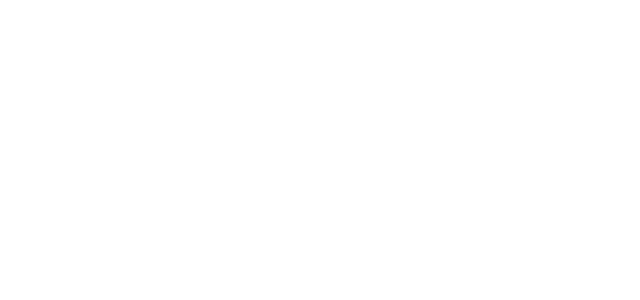
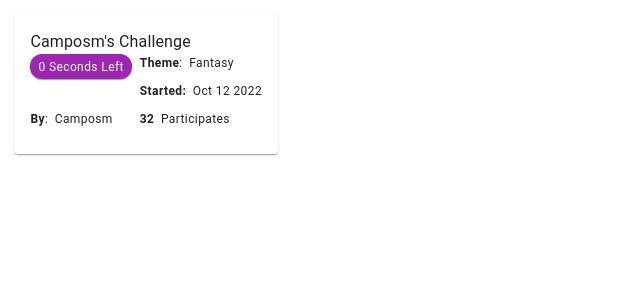
Before and after one commit to CamposmDev/TileTown, a React (Create React App) app in the folder client/: page /cards in a window 1280 px wide. Before the commit this address had no page. Shown: the top 300 px of the page, without its empty margins (0-640 px from the left). Built offline with nearby package versions, Linux system fonts and the light colour scheme.

Commit message:
Implemented Contest Card

```diff
--- a/client/src/App.tsx
+++ b/client/src/App.tsx
@@ -4,18 +4,20 @@
 import { SplashScreen, LoginScreen, RegisterScreen, MainFeedScreen, AccountSettingsScreen, TilesetEditorScreen, TilemapEditorScreen } from './components/screen';
 import WelcomeMenu from './components/menu/WelcomeMenu';
 import UserMenu from './components/menu/UserMenu';
+import CardTester from './components/CardTester';
 
 /**
  * Pixel Editors
  * @see https://github.com/alekspopovic/pixel-art-drawing-editor
  * @see https://github.com/satansdeer/drawing-react-canvas/tree/master/src
  * @see https://github.com/CodingGarden/react-pixel-art-maker
+ * @see https://github.com/0shuvo0/pilex-art.git
  *
  * Color Picker
  * @see https://www.npmjs.com/package/material-ui-color-picker
  */
 
-function App() {
+const App = () => {
   return (
     <BrowserRouter>
       <Routes>
@@ -27,6 +29,7 @@
         )}
       </Routes>
       <Routes>
+        <Route path='/cards' element={<CardTester/>}/>
         <Route path='/' element={<SplashScreen/>} />
         <Route path='/login' element={<LoginScreen/>} />
         <Route path='/register' element={<RegisterScreen/>} />
--- /dev/null
+++ b/client/src/components/CardTester.tsx
@@ -0,0 +1,27 @@
+import { Grid } from "@mui/material"
+import ContestCard from "./card/ContestCard"
+
+const CardTester = () => {
+    let startDate1 = new Date(2022, 9, 12, 0, 0)
+    let endDate1 = new Date(2022, 9, 12, 0, 0, 0,)
+    console.log(startDate1)
+    console.log(endDate1)
+    return (
+    <Grid container direction='row'>
+        <Grid item>
+            <ContestCard payload={
+                {
+                    contestName: 'Camposm\'s Challenge',
+                    ownerName: 'Camposm',
+                    startDate: startDate1,
+                    endDate: endDate1,
+                    contestTheme: 'Fantasy',
+                    numOfParticipates: 32
+                }
+            }/>
+        </Grid>
+    </Grid>
+    )
+}
+
+export default CardTester
--- /dev/null
+++ b/client/src/components/card/ContestCard.tsx
@@ -0,0 +1,52 @@
+import { Box, Button, Card, CardContent, Grid, Stack, Typography } from "@mui/material"
+import { parseDateToStr, calcTimeLeft } from '../../utils/DateUtils'
+
+interface Props {
+    payload: {
+        contestName: string,
+        startDate: Date,
+        endDate: Date,
+        ownerName: string
+        contestTheme: string
+        numOfParticipates: number
+    }
+}
+
+const ContestCard = (props: Props) => {
+
+
+    const timeLeft = calcTimeLeft(props.payload.startDate, props.payload.endDate)
+
+    return (
+        <Button sx={{textTransform: 'none', textAlign: 'left'}}>
+            <Card>
+                <CardContent>
+                    <Typography>{props.payload.contestName}</Typography>
+                    <Grid container direction='row'>
+                        <Stack direction='column' mr={1}>
+                            <Card sx={{borderRadius: 3, pl: 1, pr: 1, bgcolor: 'secondary.main', color: 'white'}}>
+                                <Typography variant='caption'>{timeLeft}</Typography>
+                            </Card>
+                            <Box flexGrow={1}/>
+                            <Typography variant='caption'><b>By</b>:&ensp;{props.payload.ownerName}</Typography>
+                        </Stack>
+                        <Box flexGrow={1}/>
+                        <Stack direction='column' spacing={1}>
+                            <Typography variant='caption'>
+                                <b>Theme</b>:&ensp;{props.payload.contestTheme}
+                            </Typography>
+                            <Typography variant='caption'><b>Started:&ensp;</b>
+                                {parseDateToStr(props.payload.startDate)}
+                            </Typography>
+                            <Typography variant='caption'>
+                                <b>{props.payload.numOfParticipates}</b>&ensp;Participates
+                            </Typography>
+                        </Stack>
+                    </Grid>
+                </CardContent>
+            </Card>
+        </Button>
+    )
+}
+
+export default ContestCard
--- /dev/null
+++ b/client/src/utils/DateUtils.ts
@@ -0,0 +1,52 @@
+const months = ['Jan', 'Feb', 'Mar', 'Apr', 'May', 'Jun', 'Jul', 'Aug', 'Sep', 'Oct', 'Nov', 'Dec']
+
+const parseDateToStr = (date: Date): string => {
+    let month = months[date.getUTCMonth()]
+    let day = date.getUTCDate()
+    let year = date.getUTCFullYear()
+    return month + ' ' + day + ' ' + year
+}
+
+const calcTimeLeft = (startDate: Date, endDate: Date): string => {
+    /** Retrieve the times of start and end date in unix time */
+    let startTime = startDate.getTime()
+    let endTime = endDate.getTime()
+    /** Compute the time left in unix time (milliseconds) */
+    let timeLeft = endTime - startTime
+    /** Compute the seconds left  from ms left*/
+    let secLeft = Math.floor(timeLeft / 1000)
+    if (secLeft <= 59) {
+        if (secLeft === 1) return secLeft + ' Second Left'
+        return secLeft + ' Seconds Left'
+    }
+    /** Compute the minutes left from seconds left */
+    let minLeft = Math.floor(secLeft / 60)
+    if (minLeft <= 59) {
+        if (minLeft === 1) return minLeft + ' Minute Left'
+        return minLeft + ' Minutes Left'
+    }
+    /** Compute the hours left from minutes left */
+    let hrLeft = Math.floor(minLeft / 60)
+    if (hrLeft <= 24) {
+        if (hrLeft === 1) return hrLeft + ' Hour Left'
+        return hrLeft + ' Hours Left'
+    }
+    /** Compute the days left from hours left */
+    let dayLeft = Math.floor(hrLeft / 24)
+    if (dayLeft <= 30) {
+        if (dayLeft === 1) return dayLeft + ' Day Left'
+        return dayLeft + ' Days Left'
+    }
+    /** Compute the months left from days left */
+    let monLeft = Math.floor(dayLeft / 30)
+    if (monLeft <= 12) {
+        if (monLeft === 1) return monLeft + ' Month Left'
+        return monLeft + ' Months Left'
+    }
+    /** Compute the years left from months left */
+    let yrLeft = Math.floor(monLeft / 12)
+    if (yrLeft === 1) return yrLeft + ' Year Left'
+    return yrLeft + ' Years Left'
+}
+
+export { parseDateToStr, calcTimeLeft }
```
